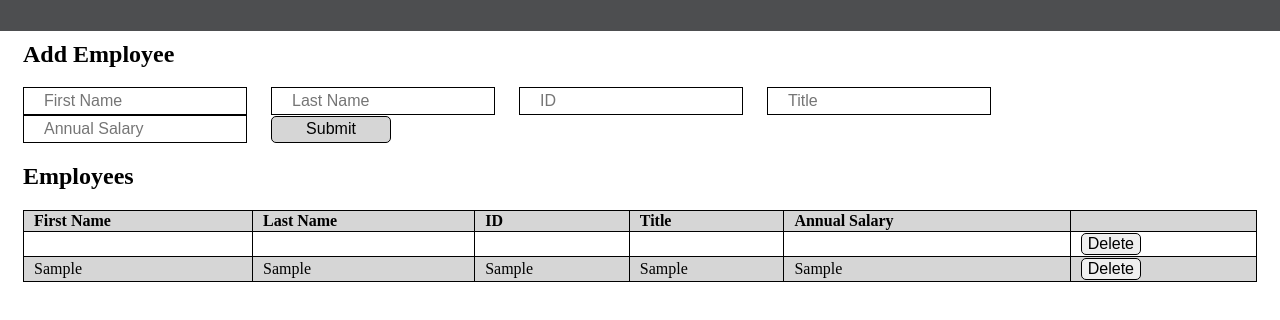
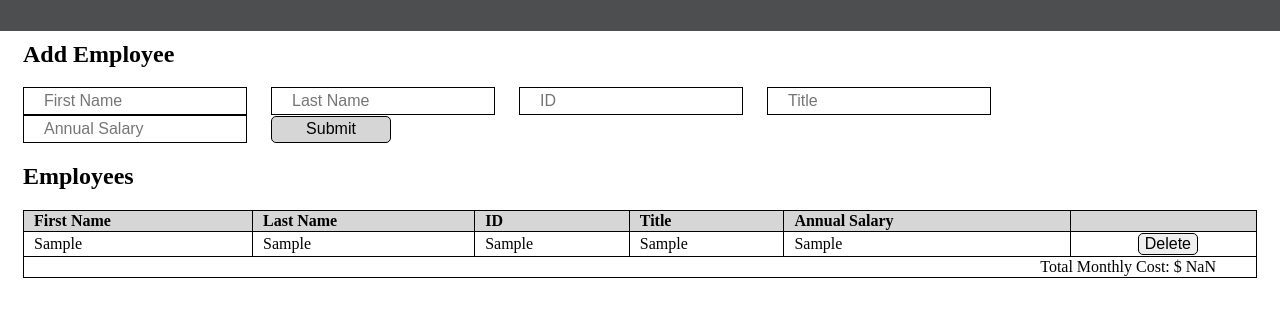
Before and after one commit to PrimeAcademy/weekend-js-salary-calculator, a plain HTML site: page index.html in a window 1280 px wide. Both pictures are taken after typing "Sample", "Sample", "Sample", "Sample", "Sample" into the empty fields and a click on the button "Submit". Shown: the part 128-448 px from the top of the page. Drawn offline with Linux system fonts and the light colour scheme.

Commit message:
finshed the total calculator and the change background if total reached 20000

```diff
--- a/index.html
+++ b/index.html
@@ -58,17 +58,15 @@
                     </tr>
                 </thead>
                 <tbody class="table-body">
+                </tbody>
+                <tfoot id="footy">
                     <tr>
-                        <td></td>
-                        <td></td>
-                        <td></td>
-                        <td></td>
-                        <td> </td>
-                        <td>
-                            <button>Delete</button>
+                        <td colspan="100%" class="footer">
+                            Total Monthly Cost: $
+                            <span id="total-ann-salary"></span>
                         </td>
                     </tr>
-                </tbody>
+                </tfoot>
             </table>
         </section>
     </main>
--- a/script.js
+++ b/script.js
@@ -3,8 +3,9 @@ $(document).ready(onReady);
 function onReady () {
     $('.submit-btn').on('click', employeeInput);
     $('.table-body').on('click', '.delete-btn', deleteRow);
+    let total = 0;
 }
-
+let total = 0
 function employeeInput (event) {
 
     event.preventDefault()
@@ -15,6 +16,7 @@ function employeeInput (event) {
     let title = $('#title-input').val();
     let annualSalary = $('#annual-input').val();
 
+
     $('.table-body').append(`
         <tr>
             <td>${firstName}</td>
@@ -22,19 +24,30 @@ function employeeInput (event) {
             <td>${id}</td>
             <td>${title}</td>
             <td>${annualSalary}</td>
-            <td>
+            <td class='delete-btn-cell'>
                 <button class="delete-btn">Delete</button>
             </td>
         </tr>
     `);
-
+    $('#total-ann-salary').text(function(){
+        total += Number(annualSalary);
+        return total;
+    });
     $('#firt-input').val('');
     $('#last-input').val('');
     $('#id-input').val('');
     $('#title-input').val('');
     $('#annual-input').val('');
+
+    if (Number(total) > 20000) {
+        $('#footy .footer').css('background-color', 'rgb(229, 154, 154)');
+    }
+
 }
 
 function deleteRow () {
     $(this).parent().parent().remove();
 }
+function makeRed() {
+
+}
--- a/styles.css
+++ b/styles.css
@@ -31,8 +31,8 @@ button {
     height: 1.7em;
 }
 
-.delete-btn {
-text-align: center;
+.delete-btn-cell {
+    text-align:center;
 }
 /* Table */
 table {
@@ -40,8 +40,12 @@ table {
     text-align: left;
     border-collapse: collapse;
 }
-th {
+th{
     background-color: rgb(214, 214, 214);
+}
+td[colspan='100%'] {
+    text-align: right;
+    padding-right: 40px;
 }
 th, td {
     border: 1px solid black;
```
